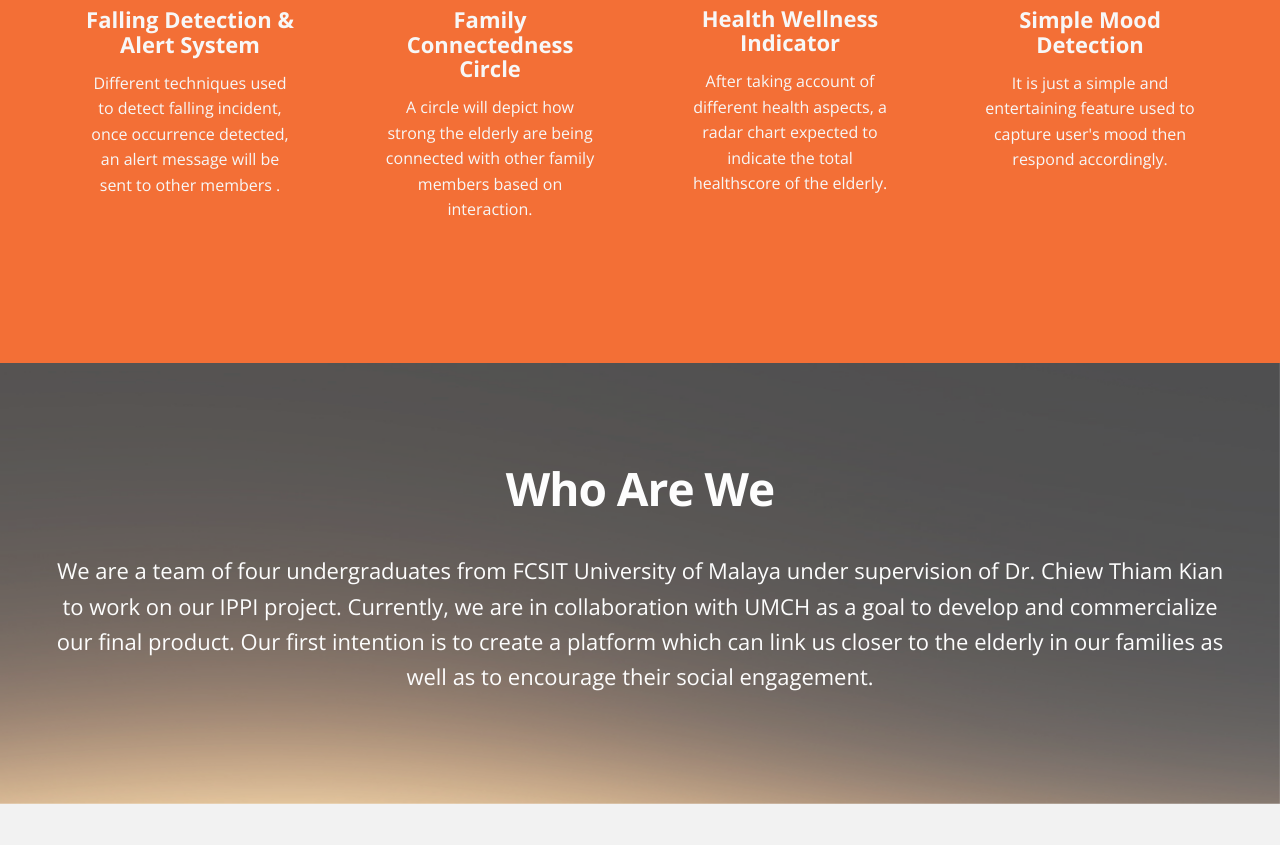
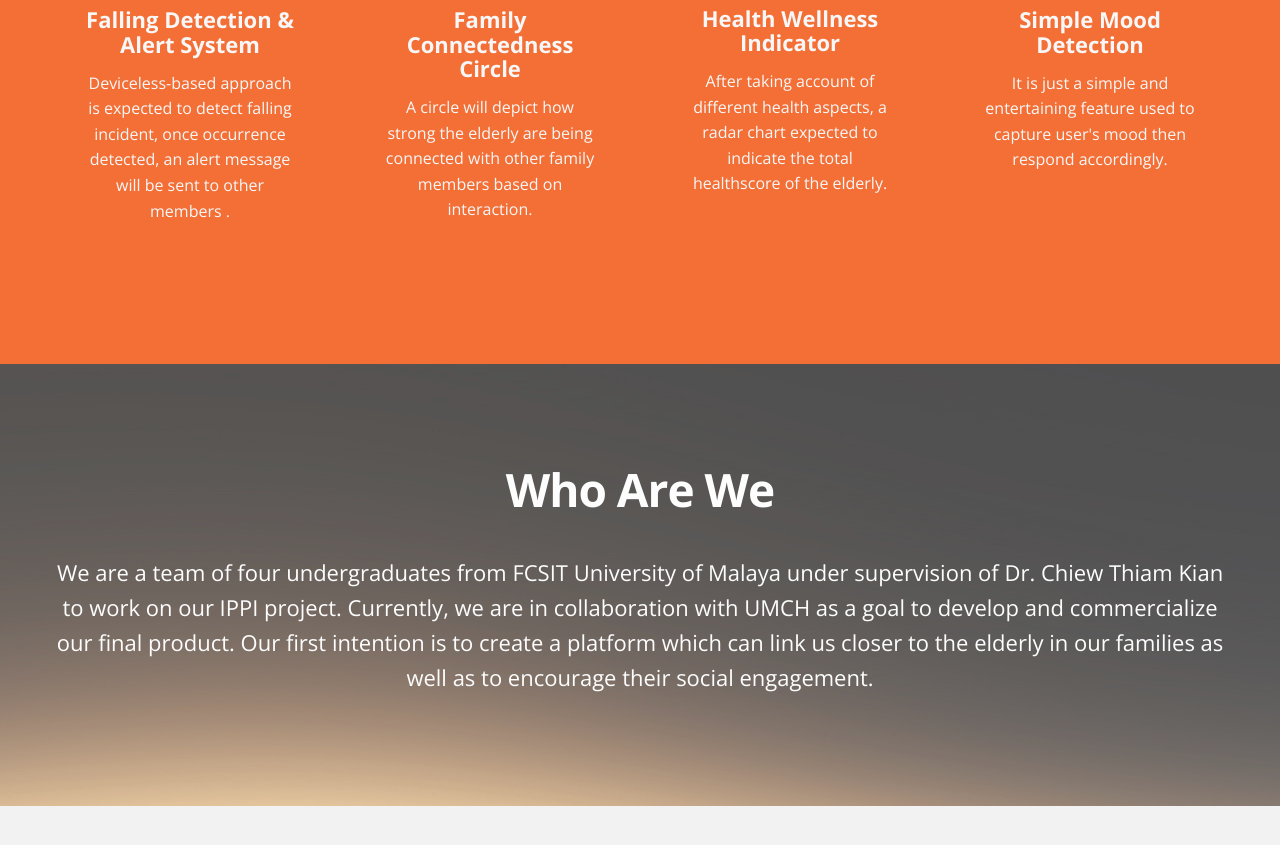
Before and after one commit to jingjinglee0302/jingjinglee0302.github.io, a plain HTML site: page index.html in a window 1280 px wide. Shown: the part 2814-3659 px from the top of the page. Drawn offline with nearby package versions, Linux system fonts and the light colour scheme.

Commit message:
features

```diff
--- a/index.html
+++ b/index.html
@@ -212,7 +212,7 @@
 					<img src="img/falling.png" alt=""/>
 				<h2>Falling Detection & Alert System</h2>
 				<p>
-					 Different techniques used to detect falling incident, once occurrence detected, an alert message will be sent to other members .
+					 Deviceless-based approach is expected to detect falling incident, once occurrence detected, an alert message will be sent to other members .
 				</p>
 			</div>
 		</div>
```
